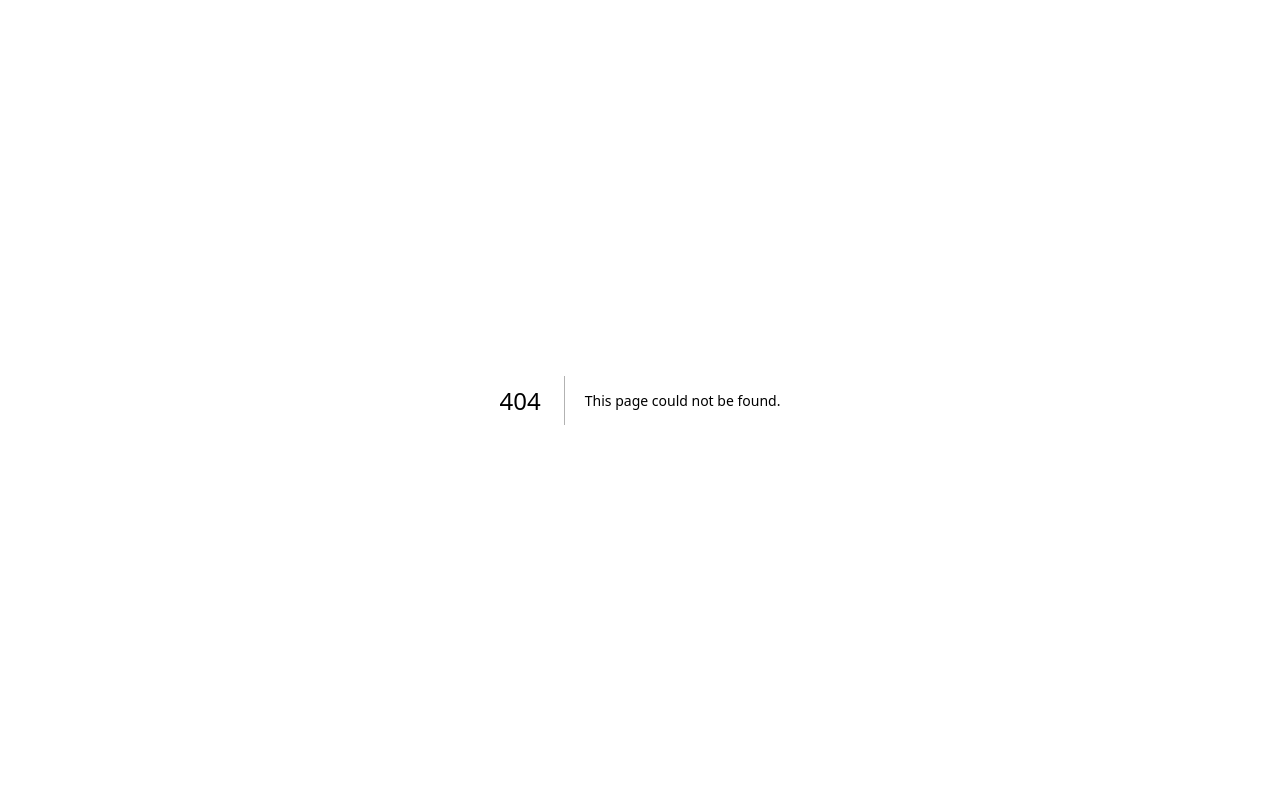
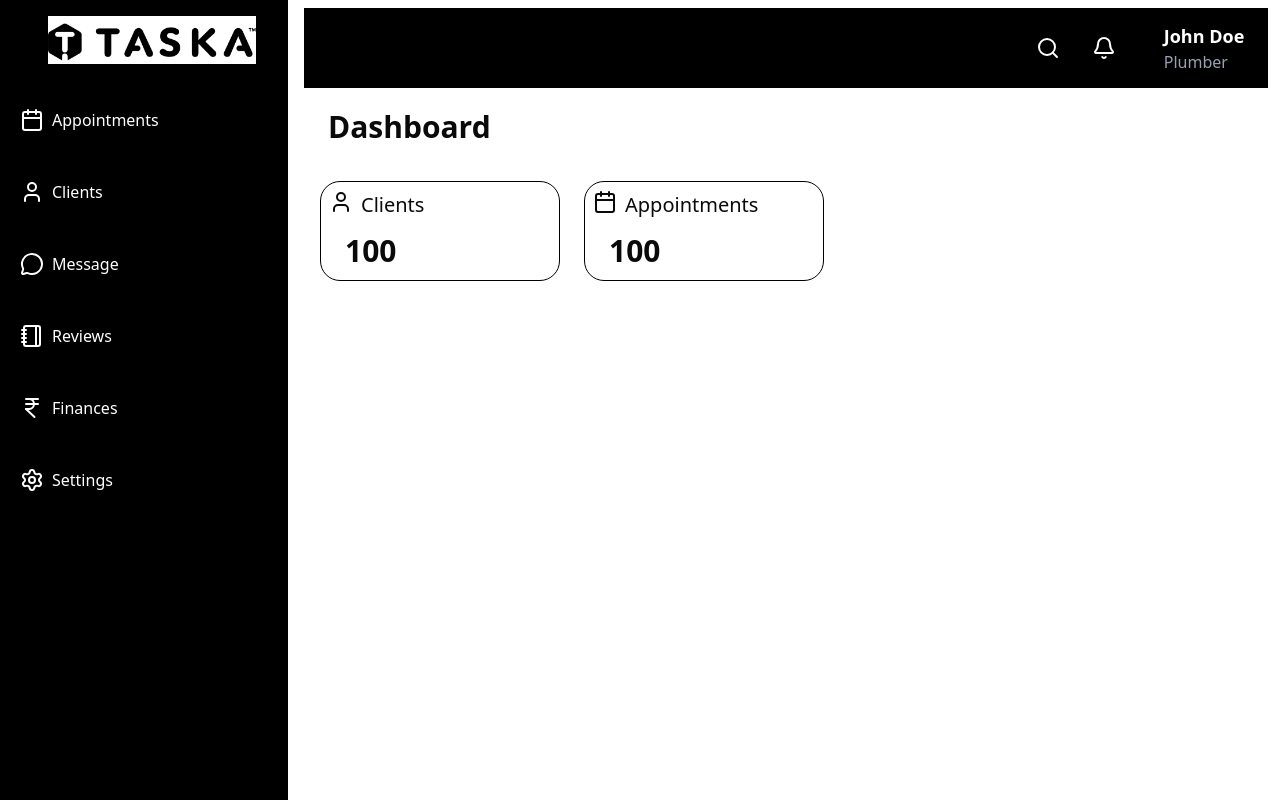
Before and after one commit to abhiyan1997/taska, a Next.js app in the folder client/: page /provider in a window 1280 px wide. Before the commit this address had no page. Built offline with nearby package versions, Linux system fonts and the light colour scheme.

Commit message:
Created basic dashboard for Service Provider

```diff
--- /dev/null
+++ b/client/src/app/(dashboards)/provider/page.tsx
@@ -0,0 +1,60 @@
+import Sidebar from '@/components/sidebar'
+import { Bell, Calendar, Search, User } from 'lucide-react'
+import React from 'react'
+
+const ProviderDashboard = () => {
+  return (
+    <div>
+        <div className='flex gap-2'>
+        <Sidebar></Sidebar>
+
+        <div className='w-screen'>
+            <div className='w-[98%] m-2 p-2 bg-black h-20 text-white flex justify-between'>
+                <div></div>
+                <div className='flex gap-8 items-center'>
+                    <Search></Search>
+                    <Bell></Bell>
+                    <div className='flex flex-col m-2 p-2'>
+                        <span className='font-bold text-[18px]'>John Doe</span>
+                        <span className='text-gray-400'>Plumber</span>
+                    </div>
+                </div>
+
+            </div>
+            <div className='m-2 p-2'>
+            <span className='m-2 p-2 text-[30px] font-bold'>Dashboard</span>
+            </div>
+
+            <div className='m-2 p-2 flex gap-2'>
+                <div className='w-60 border border-black m-2 p-2 h-25 flex flex-col gap-2 rounded-[20px]'>
+                    <div className='flex gap-2'>
+                    <User></User>
+                    <span className='text-[20px]'>Clients</span>
+                    </div>
+                    <div>
+                    <span className='text-[30px] m-2 p-2 font-bold'>
+                        100
+                    </span>
+                    </div>
+                </div>
+
+                <div className='w-60 border border-black m-2 p-2 h-25 flex flex-col gap-2 rounded-[20px]'>
+                    <div className='flex gap-2'>
+                    <Calendar></Calendar>
+                    <span className='text-[20px]'>Appointments</span>
+                    </div>
+                    <div>
+                    <span className='text-[30px] m-2 p-2 font-bold'>
+                        100
+                    </span>
+                    </div>
+                </div>
+            </div>
+        </div>
+
+        </div>
+    </div>
+  )
+}
+
+export default ProviderDashboard
--- a/client/src/app/login/page.tsx
+++ b/client/src/app/login/page.tsx
@@ -1,8 +1,18 @@
+'use client'
+import React from 'react'
+import Link from 'next/link'
+import { Chrome, Phone } from 'lucide-react'
+import { Formik, Form, Field } from 'formik'
+import * as Yup from 'yup'
 import { Button } from '@/components/ui/button'
 import { Input } from '@/components/ui/input'
-import { Apple, Chrome, Phone } from 'lucide-react'
-import Link from 'next/link'
-import React from 'react'
+import axios from 'axios'
+
+// Login schema
+const LoginSchema = Yup.object().shape({
+  email: Yup.string().email('Invalid email').required('Email is required'),
+  password: Yup.string().min(6, 'Minimum 6 characters').required('Password is required'),
+})
 
 const Login = () => {
   return (
@@ -16,26 +26,57 @@ const Login = () => {
           <div className='text-center'>
             <span className='font-bold text-[25px] underline'>Sign In</span>
           </div>
-          <label>Email</label>
-          <Input></Input>
-          <label>Password</label>
-          <Input type='password'></Input>
-          <div className='flex items-center justify-center m-3 p-2'>
-            <Button className='w-50 cursor-pointer'>Login</Button><br />
-          </div>
+
+          <Formik
+            initialValues={{ email: '', password: '' }}
+            validationSchema={LoginSchema}
+            onSubmit={async (values) => {
+              try {
+                const res = await axios.post('http://localhost:8080/login', values)
+                console.log('Login success', res.data)
+                // handle redirect or localStorage token here
+              } catch (err) {
+                console.error('Login failed', err)
+              }
+            }}
+          >
+            {({ errors, touched }) => (
+              <Form className='flex flex-col gap-2'>
+
+                <label htmlFor='email'>Email</label>
+                <Field name='email' as={Input} type='email' />
+                {errors.email && touched.email && (
+                  <div className='text-red-500 text-sm'>{errors.email}</div>
+                )}
+
+                <label htmlFor='password'>Password</label>
+                <Field name='password' as={Input} type='password' />
+                {errors.password && touched.password && (
+                  <div className='text-red-500 text-sm'>{errors.password}</div>
+                )}
+
+                <div className='flex items-center justify-center m-3 p-2'>
+                  <Button className='w-50 cursor-pointer' type='submit'>Login</Button>
+                </div>
+              </Form>
+            )}
+          </Formik>
+
           <div className='text-center'>
             <span>OR</span>
           </div>
+
           <div className='flex m-2 p-2 gap-4 justify-center'>
-            <Button className='w-40 cursor-pointer'><Chrome></Chrome>Google</Button>
-            <Button className='w-40 cursor-pointer'><Phone></Phone>Phone</Button>
+            <Button className='w-40 cursor-pointer'><Chrome />Google</Button>
+            <Button className='w-40 cursor-pointer'><Phone />Phone</Button>
           </div>
           <div className='m-2 p-2 text-center'>
             <span>Are you a new user? <Link href='register'><span className='underline text-gray-500 cursor-pointer'>Create Your Account</span></Link></span>
           </div>
         </div>
+
         <div>
-          <img src="login-bg.jpg" alt="" />
+          <img src="login-bg.jpg" alt="login" />
         </div>
       </div>
     </div>
--- /dev/null
+++ b/client/src/components/sidebar.tsx
@@ -0,0 +1,41 @@
+import { Calendar, IndianRupee, MessageCircle, Notebook, Settings, User } from 'lucide-react'
+import Link from 'next/link'
+import React from 'react'
+
+const Sidebar = () => {
+  return (
+    <div>
+        <div className='bg-black w-72 h-screen text-white flex flex-col gap-2'>
+        <div className='m-2 p-2 flex items-center justify-center w-[100%]'>
+        <Link href='/'><img src="taska_logo.png" className='w-52' /></Link>
+        </div>
+        <div className='flex gap-2 m-3 p-2'>
+        <Calendar></Calendar>
+        <span>Appointments</span>
+        </div>
+        <div className='flex gap-2 m-3 p-2'>
+        <User></User>
+        <span>Clients</span>
+        </div>
+        <div className='flex gap-2 m-3 p-2'>
+        <MessageCircle></MessageCircle>
+        <span>Message</span>
+        </div>
+        <div className='flex gap-2 m-3 p-2'>
+       <Notebook></Notebook>
+        <span>Reviews</span>
+        </div>
+        <div className='flex gap-2 m-3 p-2'>
+        <IndianRupee></IndianRupee>
+        <span>Finances</span>
+        </div>
+        <div className='flex gap-2 m-3 p-2'>
+        <Settings></Settings>
+        <span>Settings</span>
+        </div>
+        </div>
+    </div>
+  )
+}
+
+export default Sidebar
```
